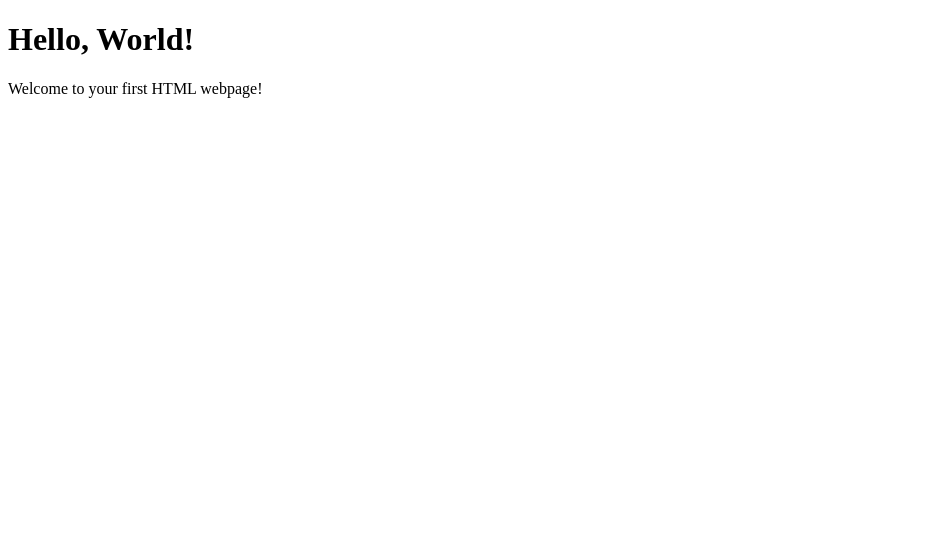
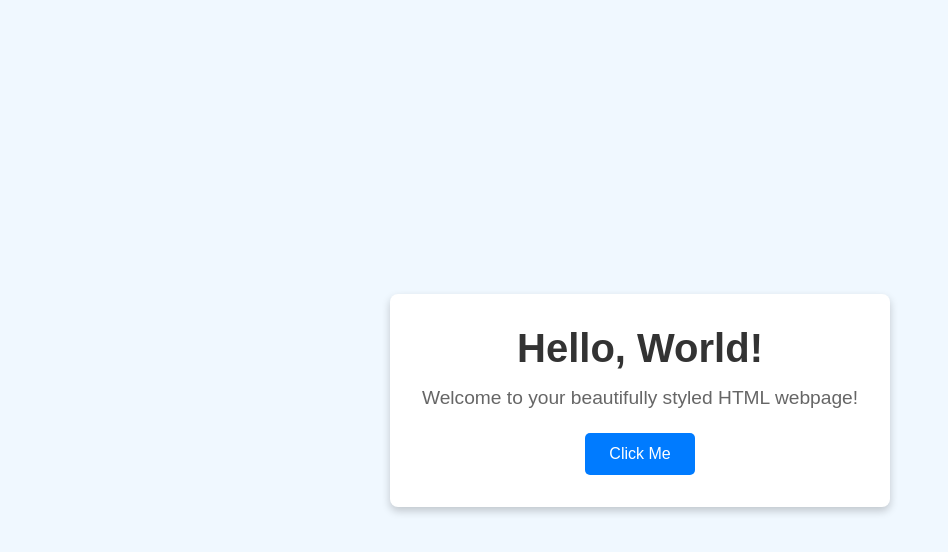
Before and after one commit to bostonkj/congenial-happiness, a plain HTML site: page index.html in a window 1280 px wide. Shown: the whole page, without its empty margins (0-948 px from the left). Drawn offline with Linux system fonts and the light colour scheme.

Commit message:
Added styling (via chatgpt)

```diff
--- a/index.html
+++ b/index.html
@@ -5,11 +5,15 @@
     <meta charset="UTF-8">
     <meta name="viewport" content="width=device-width, initial-scale=1.0">
     <title>Hello World Page</title>
+    <link rel="stylesheet" href="style.css">
 </head>
 
 <body>
-    <h1>Hello, World!</h1>
-    <p>Welcome to your first HTML webpage!</p>
+    <div class="container">
+        <h1>Hello, World!</h1>
+        <p>Welcome to your beautifully styled HTML webpage!</p>
+        <a href="#" class="btn">Click Me</a>
+    </div>
 </body>
 
 </html>
--- /dev/null
+++ b/style.css
@@ -0,0 +1,56 @@
+/* General Reset */
+* {
+    margin: 0;
+    padding: 0;
+    box-sizing: border-box;
+    font-family: Arial, sans-serif;
+}
+
+/* Body Styling */
+body {
+    background-color: #f0f8ff;
+    display: flex;
+    justify-content: center;
+    align-items: center;
+    height: 100vh;
+}
+
+/* Container Styling */
+.container {
+    text-align: center;
+    background-color: #ffffff;
+    padding: 2rem;
+    border-radius: 8px;
+    box-shadow: 0 4px 8px rgba(0, 0, 0, 0.2);
+}
+
+/* Header Styling */
+h1 {
+    color: #333;
+    font-size: 2.5rem;
+    margin-bottom: 1rem;
+}
+
+/* Paragraph Styling */
+p {
+    color: #666;
+    font-size: 1.2rem;
+}
+
+/* Button Styling */
+.btn {
+    display: inline-block;
+    margin-top: 1.5rem;
+    padding: 0.75rem 1.5rem;
+    font-size: 1rem;
+    color: #fff;
+    background-color: #007bff;
+    border: none;
+    border-radius: 5px;
+    cursor: pointer;
+    text-decoration: none;
+}
+
+.btn:hover {
+    background-color: #0056b3;
+}
```
